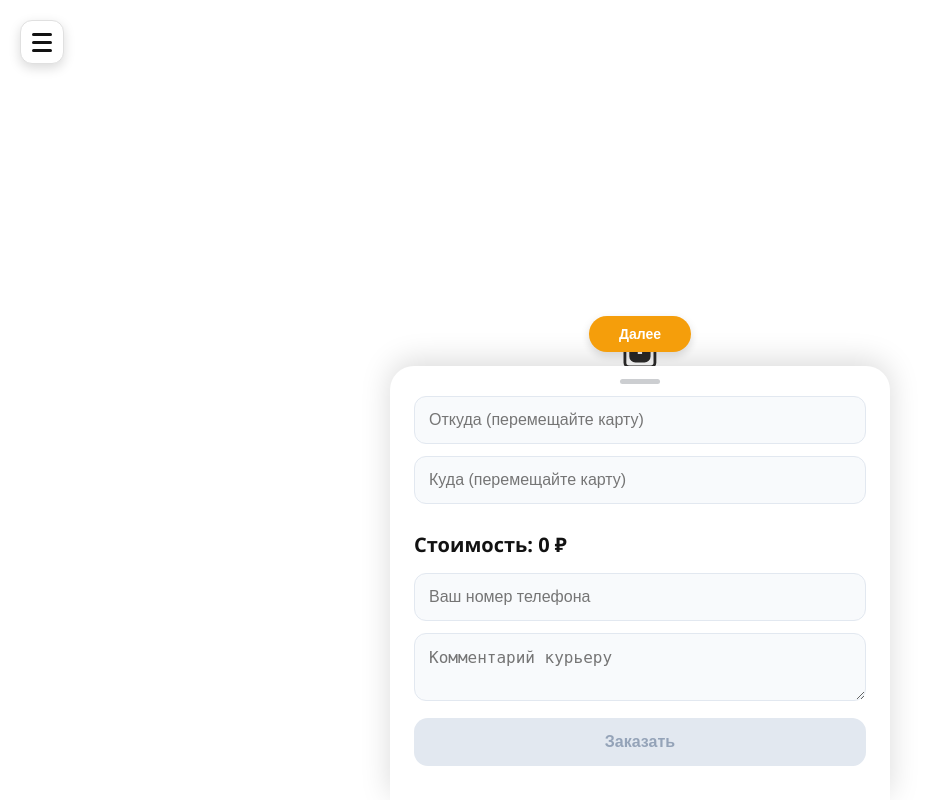
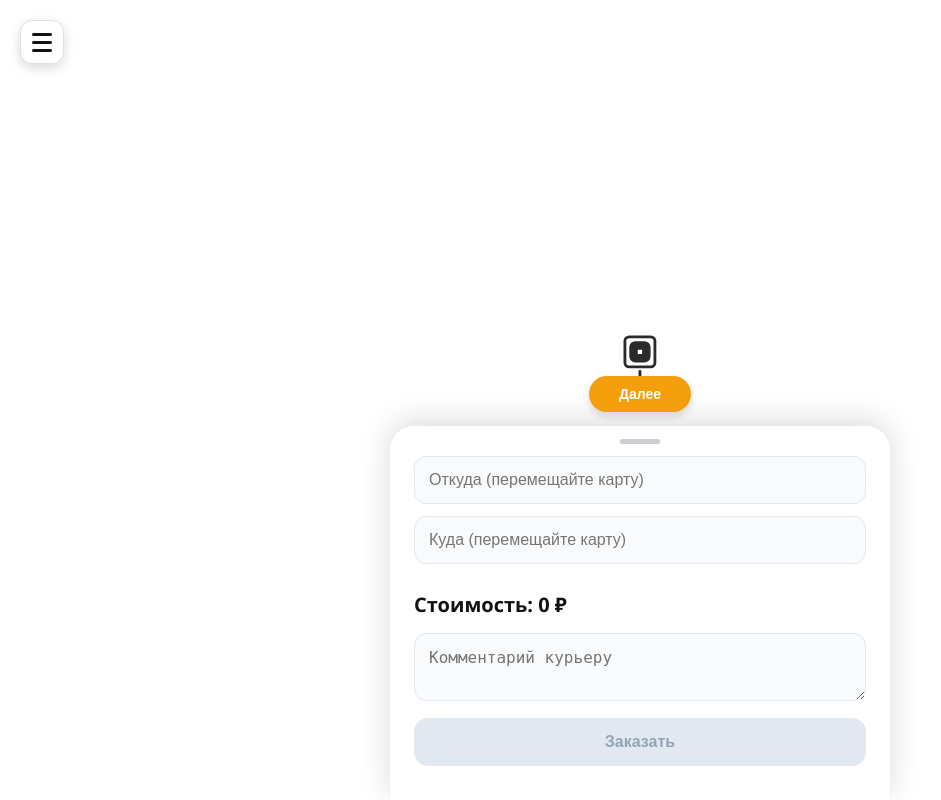
Before and after one commit to Sarmatgroup/tutkaktut, a Django app: page / in a window 1280 px wide. Shown: the whole page, without its empty margins (0-941 px from the left). Run offline with Django 5.2, Linux system fonts and the light colour scheme; data that the repository does not hold is empty.

Commit message:
Спрятал телефон

```diff
--- a/delivery/templates/home.html
+++ b/delivery/templates/home.html
@@ -419,7 +419,7 @@
 
             <div class="price-display">Стоимость: <span id="price_text">0</span> ₽ <small id="dist_text" style="color: #64748b; font-size: 13px; font-weight: normal;"></small></div>
 
-            <input type="tel" name="client_phone" placeholder="Ваш номер телефона" required>
+            <!--<input type="tel" name="client_phone" placeholder="Ваш номер телефона" required>-->
             <textarea name="comment" rows="2" placeholder="Комментарий курьеру"></textarea>
 
             <button type="submit" class="submit-btn" id="submit_btn" disabled>Заказать</button>
```
